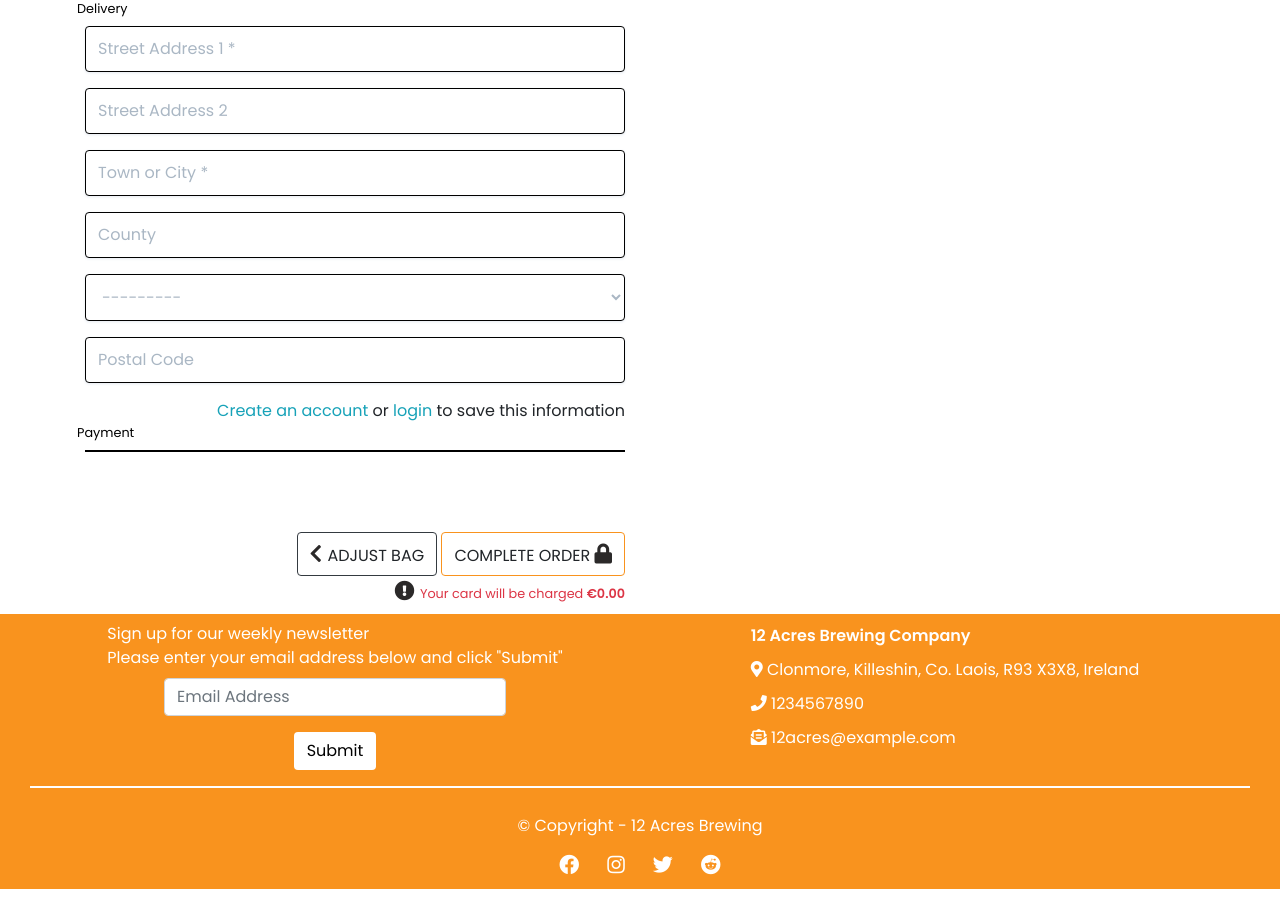
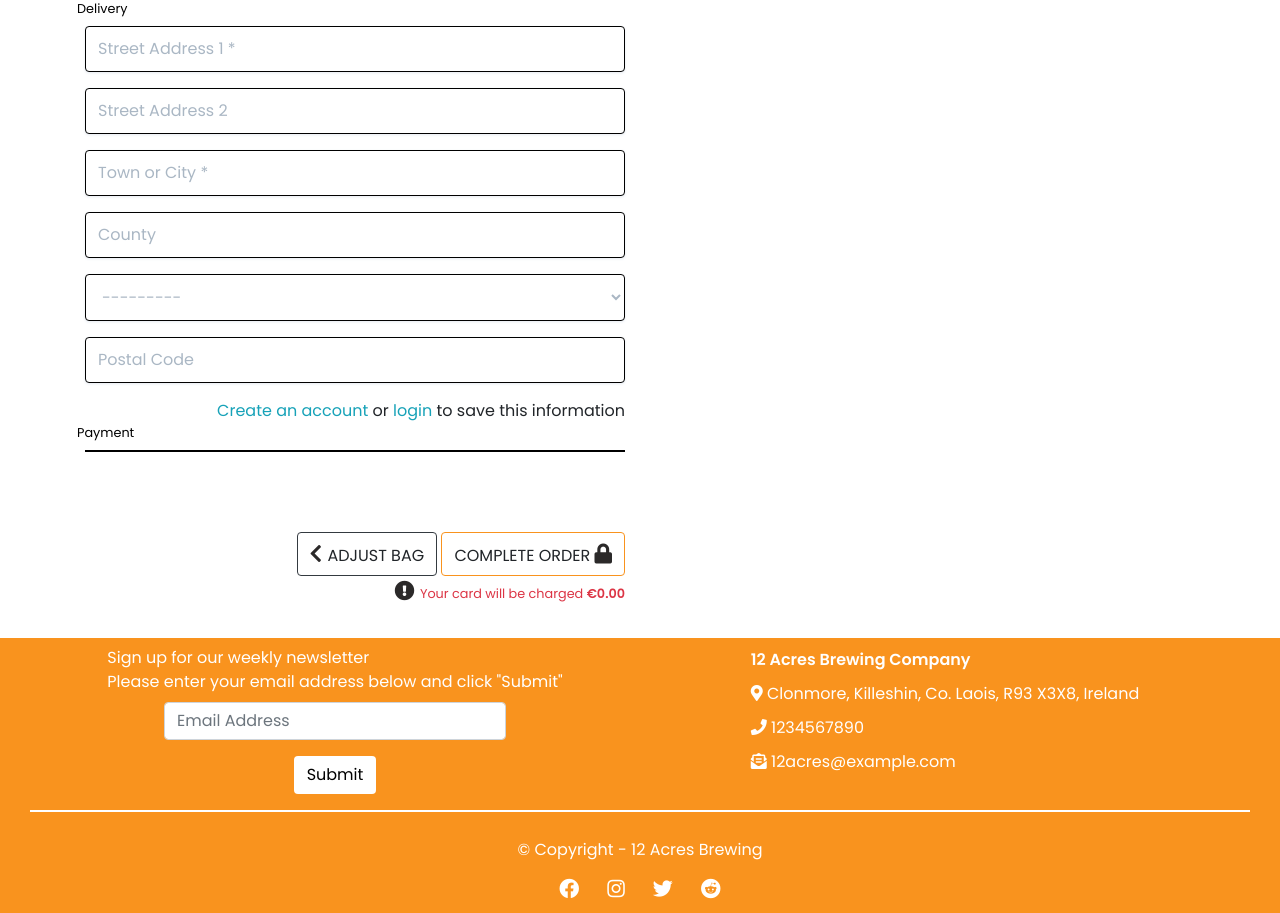
Before and after one commit to farrelleoin93/12-acres-beer, a Django app: template checkout/templates/checkout/checkout.html in a window 1280 px wide. Shown: the part 504-1417 px from the top of the page. Before the commit the page ends 1393 px from the top, so only its background shows below. Run offline with Django 3.2, Linux system fonts and the light colour scheme; the template is opened without the code that fills it: values that come from a table or form of the project are taken from there, others are empty; some libraries are stand-ins or nearby versions.

Commit message:
Added spacing to bag and checkout template

```diff
--- a/bag/templates/bag/bag.html
+++ b/bag/templates/bag/bag.html
@@ -96,7 +96,7 @@
                     </tr>
                 </table>
             </div>
-            <div class="col-12 d-flex justify-content-center">
+            <div class="col-12 d-flex justify-content-center mb-4">
                 <table">
                     <tr>
                         <td colspan="5" class="text-right">
--- a/checkout/templates/checkout/checkout.html
+++ b/checkout/templates/checkout/checkout.html
@@ -60,7 +60,7 @@
                     </div>
                 </div>
             </div>
-            <div class="col-12 col-lg-6">
+            <div class="col-12 col-lg-6 mb-4">
                 <p>Please fill out the form below to complete your order</p>
                 <form action="{% url 'checkout' %}" method="POST" id="payment-form">
                     {% csrf_token %}
```
